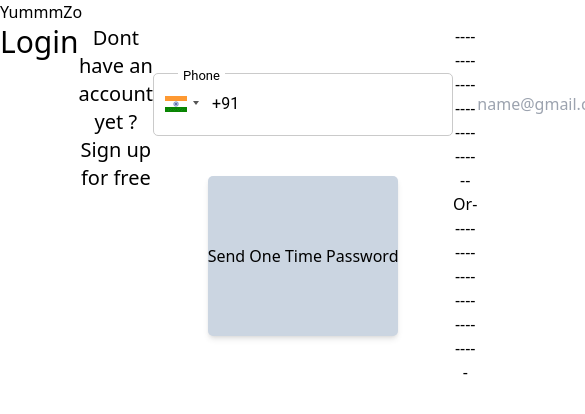
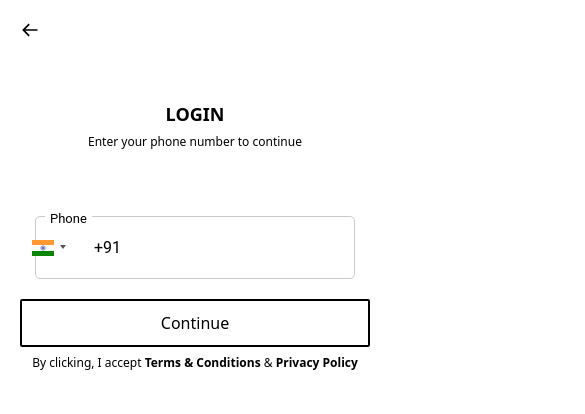
Before and after one commit to sahil-ladhania/YummmZo-Frontend, a React (Create React App) app: page /login in a window 390 px wide. Shown: the top 414 px of the page, 585 px wide, since content can reach past the window. Built offline with nearby package versions, Linux system fonts and the light colour scheme.

Commit message:
Made Login Page For Mobile.

```diff
--- /dev/null
+++ b/src/Components/Auth/LoginMobileComponent.js
@@ -0,0 +1,47 @@
+import React, {useState} from 'react'
+import { Link } from 'react-router-dom';
+import { BiArrowBack } from "react-icons/bi";
+import PhoneInput from 'react-phone-input-2';
+
+const LoginMobileComponent = () => {
+    // Defining State Variables
+    const [phoneNumber , setPhoneNumber] = useState('');
+    return (
+        <div>
+            <>
+                {/* Main Component */}
+                <div className='flex flex-col justify-start p-5 w-auto'>
+                    {/* Left Arrow Component */}
+                    <Link className='text-xl font-bold h-10 mb-10' to="/"><BiArrowBack/></Link>
+                    {/* Heading Component */}
+                    <div className='mb-16'>
+                        <h1 className='text-lg uppercase font-bold'>Login</h1>
+                        <span className='text-xs'>Enter your phone number to continue</span>
+                    </div>
+                    {/* Phone Number Input Component */}
+                    <div className='w-full sm:w-1/2'>
+                        <PhoneInput
+                            inputStyle={{ color: 'black' , width: '320px'}}
+                            value={phoneNumber}
+                            className="mb-5"
+                            country={'in'}
+                            preferredCountries={['in', 'us']}
+                            onlyCountries={['in', 'cu', 'cw', 'kz', 'fr', 'it', 'pt', 'id']}
+                            placeholder='Phone'
+                        />
+                    </div>
+                    <div className='w-full sm:w-1/2'>
+                        <button className='h-12 w-full sm:w-72 border-2 border-black mb-2 rounded-sm'>Continue</button>
+                    </div>
+                    <div className='w-auto'>
+                        <p className='text-xs'>
+                            By clicking, I accept <span className='font-semibold'>Terms & Conditions</span> & <span className='font-semibold'>Privacy Policy</span>
+                        </p>
+                    </div>
+                </div>
+            </>
+        </div>
+    )
+}
+
+export default LoginMobileComponent
--- a/src/Components/Pages/LogInPage.js
+++ b/src/Components/Pages/LogInPage.js
@@ -2,16 +2,22 @@
 import React from 'react'
 import YummmZoLogoComponent from '../Common/YummmZoLogoComponent'
 import LogInComponent from '../Auth/LogInComponent'
+import LoginMobileComponent from '../Auth/LoginMobileComponent'
 
 const LogInPage = () => {
     return (
         <div>
             <>
                 <div className='maxw-1000 minw-1000 ml-a mr-a'>
-                    {/* YummmZo Logo */}
-                    <YummmZoLogoComponent/>
-                    {/* Log In Form */}
-                    <LogInComponent/>
+                    <div className='hidden sm:block'>
+                        {/* YummmZo Logo */}
+                        <YummmZoLogoComponent/>
+                        {/* Log In Form */}
+                        <LogInComponent/>
+                    </div>
+                    <div className='block sm:hidden'>
+                        <LoginMobileComponent/>
+                    </div>
                 </div>
             </>
         </div>
```
